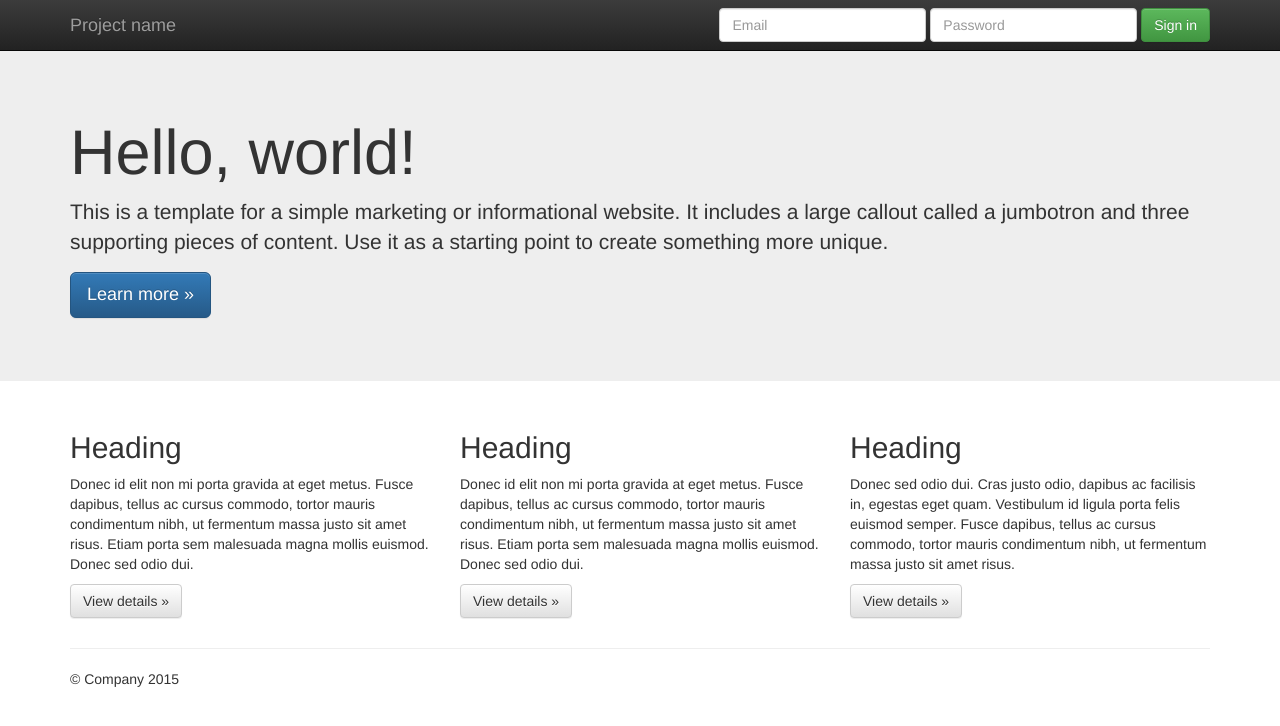
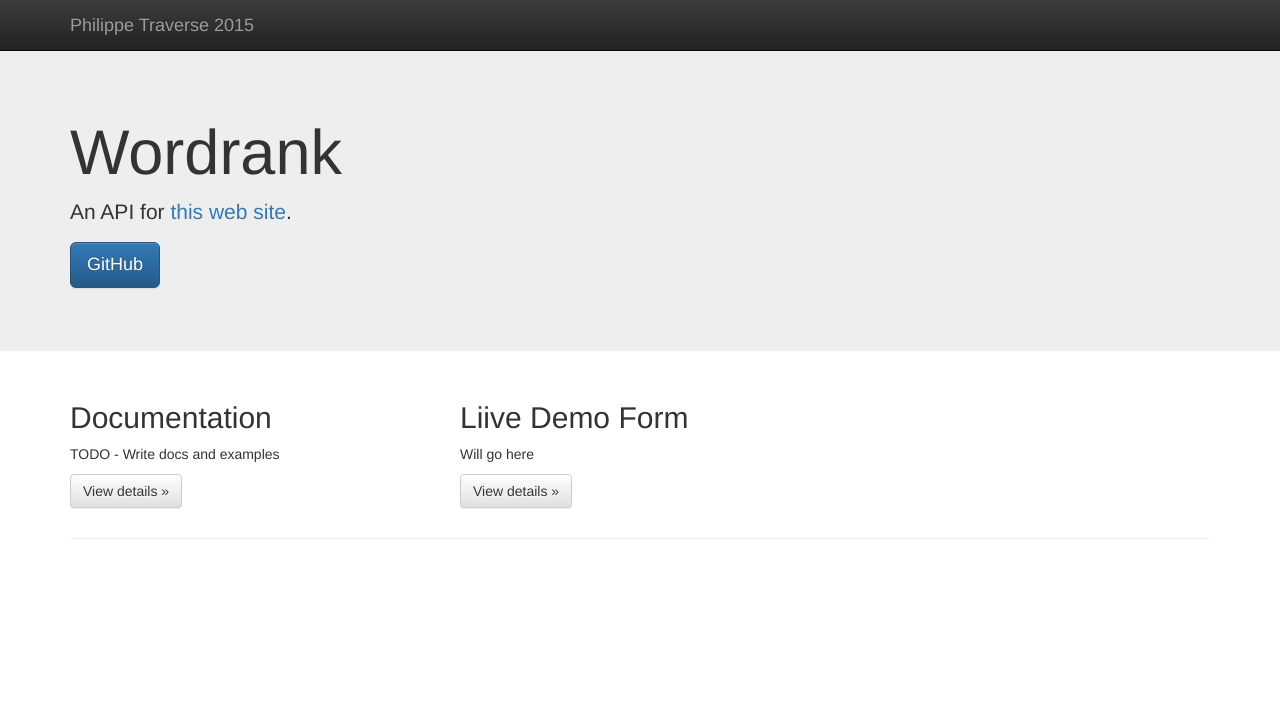
Before and after one commit to ptraverse/wordrank, a website: page public/index.html in a window 1280 px wide. Drawn offline with nearby package versions, Linux system fonts and the light colour scheme.

Commit message:
simple index ish

```diff
--- a/public/index.html
+++ b/public/index.html
@@ -36,10 +36,10 @@
             <span class="icon-bar"></span>
             <span class="icon-bar"></span>
           </button>
-          <a class="navbar-brand" href="#">Project name</a>
+          <a class="navbar-brand" href="#">Philippe Traverse 2015</a>
         </div>
         <div id="navbar" class="navbar-collapse collapse">
-          <form class="navbar-form navbar-right" role="form">
+          <!-- <form class="navbar-form navbar-right" role="form">
             <div class="form-group">
               <input type="text" placeholder="Email" class="form-control">
             </div>
@@ -47,7 +47,7 @@
               <input type="password" placeholder="Password" class="form-control">
             </div>
             <button type="submit" class="btn btn-success">Sign in</button>
-          </form>
+          </form> -->
         </div><!--/.navbar-collapse -->
       </div>
     </nav>
@@ -55,9 +55,9 @@
     <!-- Main jumbotron for a primary marketing message or call to action -->
     <div class="jumbotron">
       <div class="container">
-        <h1>Hello, world!</h1>
-        <p>This is a template for a simple marketing or informational website. It includes a large callout called a jumbotron and three supporting pieces of content. Use it as a starting point to create something more unique.</p>
-        <p><a class="btn btn-primary btn-lg" href="#" role="button">Learn more &raquo;</a></p>
+        <h1>Wordrank</h1>
+        <p>An API for <a href="http://www.wordandphrase.info/frequencyList.asp" target="_blank">this web site</a>.</p>
+        <p><a class="btn btn-primary btn-lg" href="https://github.com/ptraverse/wordrank" role="button">GitHub</a></p>
       </div>
     </div>
 
@@ -65,26 +65,26 @@
       <!-- Example row of columns -->
       <div class="row">
         <div class="col-md-4">
-          <h2>Heading</h2>
-          <p>Donec id elit non mi porta gravida at eget metus. Fusce dapibus, tellus ac cursus commodo, tortor mauris condimentum nibh, ut fermentum massa justo sit amet risus. Etiam porta sem malesuada magna mollis euismod. Donec sed odio dui. </p>
+          <h2>Documentation</h2>
+          <p>TODO - Write docs and examples</p>
           <p><a class="btn btn-default" href="#" role="button">View details &raquo;</a></p>
         </div>
         <div class="col-md-4">
-          <h2>Heading</h2>
-          <p>Donec id elit non mi porta gravida at eget metus. Fusce dapibus, tellus ac cursus commodo, tortor mauris condimentum nibh, ut fermentum massa justo sit amet risus. Etiam porta sem malesuada magna mollis euismod. Donec sed odio dui. </p>
+          <h2>Liive Demo Form</h2>
+          <p>Will go here</p>
           <p><a class="btn btn-default" href="#" role="button">View details &raquo;</a></p>
        </div>
-        <div class="col-md-4">
+        <!-- <div class="col-md-4">
           <h2>Heading</h2>
           <p>Donec sed odio dui. Cras justo odio, dapibus ac facilisis in, egestas eget quam. Vestibulum id ligula porta felis euismod semper. Fusce dapibus, tellus ac cursus commodo, tortor mauris condimentum nibh, ut fermentum massa justo sit amet risus.</p>
           <p><a class="btn btn-default" href="#" role="button">View details &raquo;</a></p>
-        </div>
+        </div> -->
       </div>
 
       <hr>
 
       <footer>
-        <p>&copy; Company 2015</p>
+
       </footer>
     </div> <!-- /container -->        <script src="//ajax.googleapis.com/ajax/libs/jquery/1.11.2/jquery.min.js"></script>
         <script>window.jQuery || document.write('<script src="js/vendor/jquery-1.11.2.min.js"><\/script>')</script>
```
